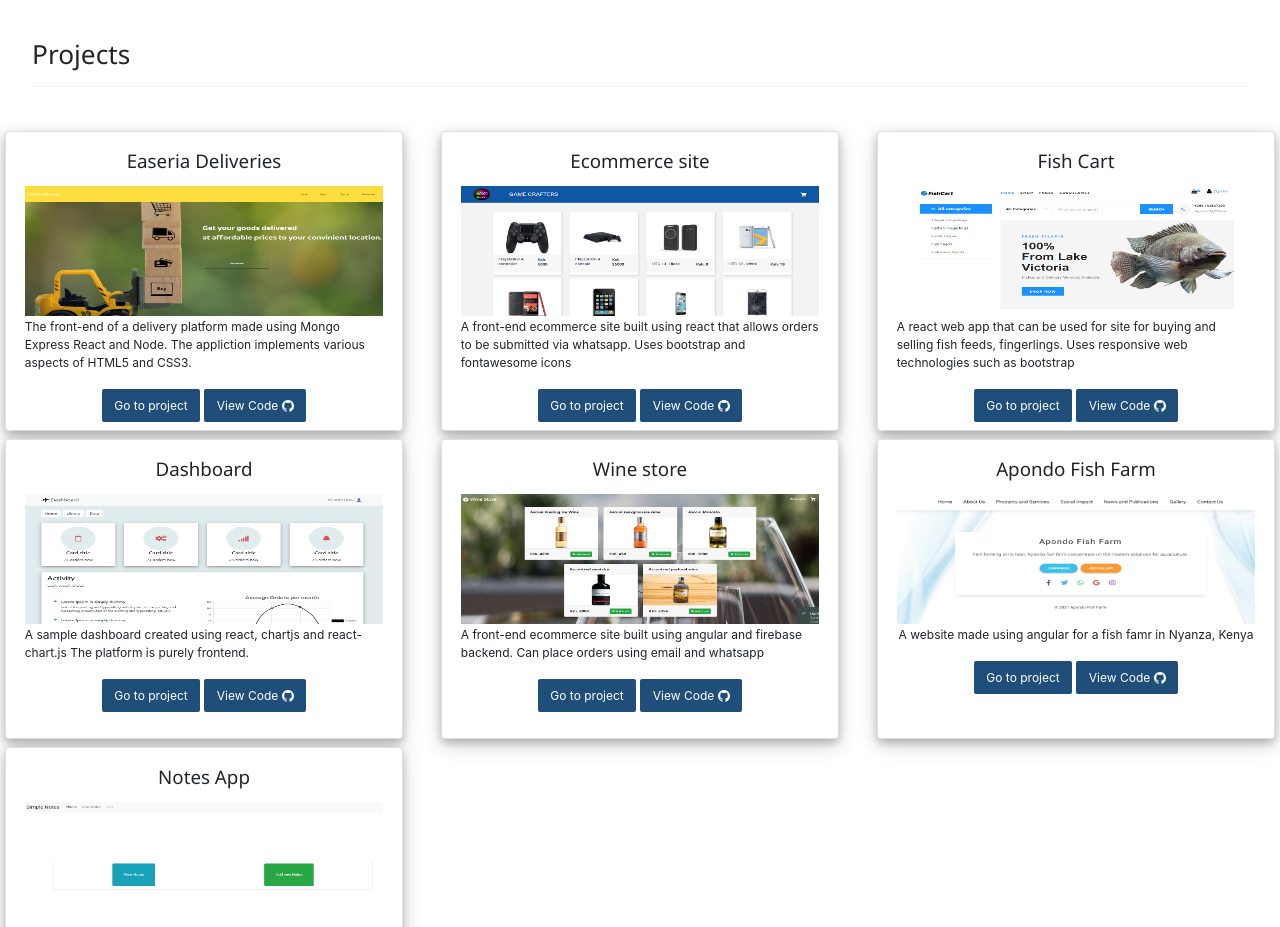
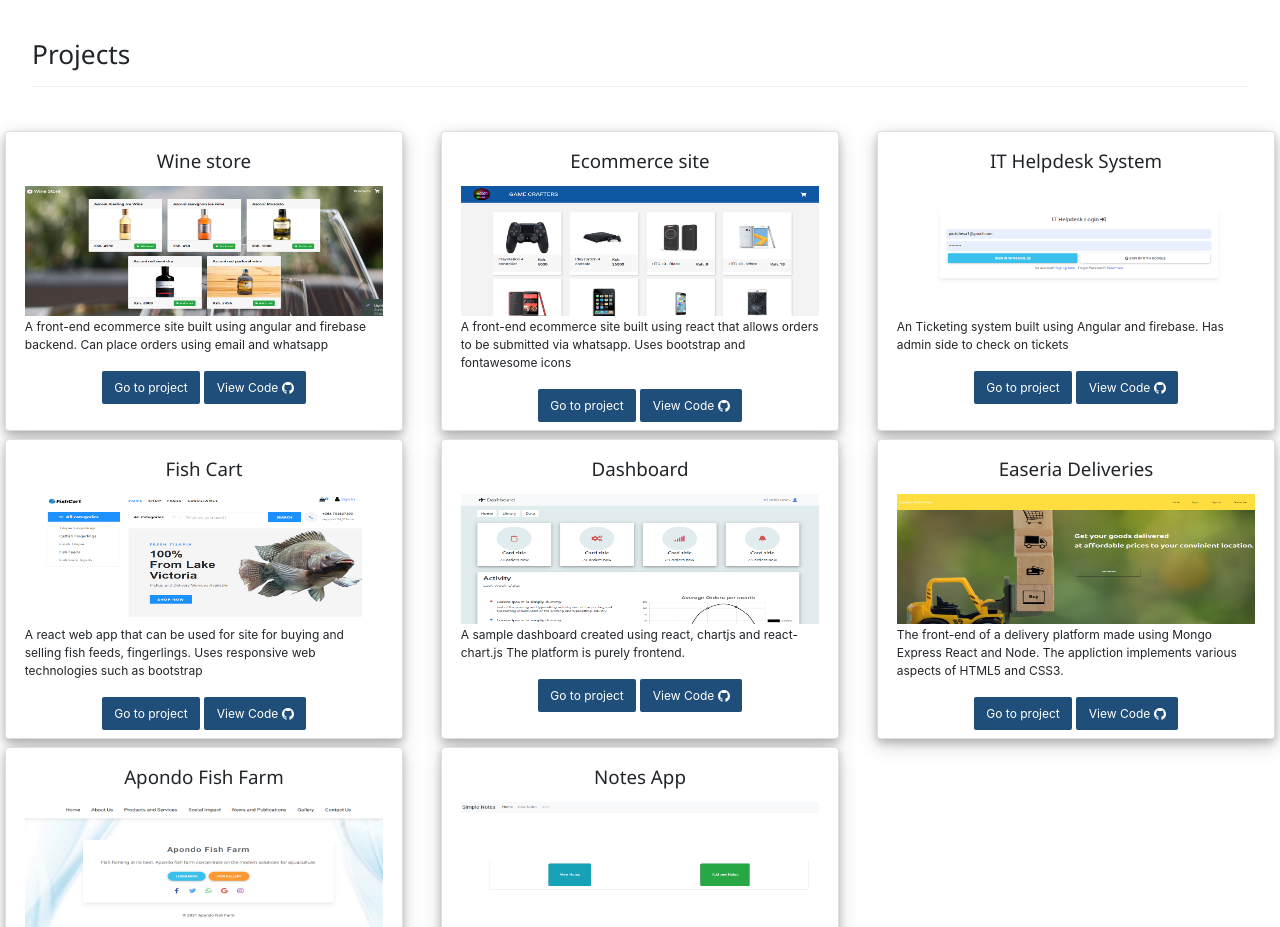
Before and after one commit to pchessah/personal-website, a React (Create React App) app: page / in a window 1280 px wide. Shown: the part 880-1807 px from the top of the page. Built offline with nearby package versions, Linux system fonts and the light colour scheme.

Commit message:
Added ticketing system

```diff
--- a/src/Projects.jsx
+++ b/src/Projects.jsx
@@ -9,34 +9,35 @@ import notesApp from "./assets/notes-app.png";
 import dashboard from "./assets/chesa-dashboard.png";
 import fishcart from "./assets/fish-cart.png";
 import apondoFishApp from "./assets/Apondo-fish-farm.png"
+import It_Helpdesk from "./assets/IT-Helpdesk.png"
+
 function Projects() {
     return (
         <div>
              {/* row 1 */}
           <Row>
-            <Col sm="12" md="6" lg="4">
+          <Col sm="12" md="6" lg="4">
               <Card body className="project-card">
-                <CardTitle tag="h5">Easeria Deliveries </CardTitle>
+                <CardTitle tag="h5">Wine store</CardTitle>
                 <img
-                  src={easeria}
-                  alt="easeria-deliveries"
+                  src={wineStore}
+                  alt="wine-store"
                   className="project-img"
                   />
-                  <CardText>
-                    The front-end of a delivery platform made using Mongo Express
-                    React and Node. The appliction implements various aspects of
-                    HTML5 and CSS3.
-                  </CardText>
+                <CardText>
+                  A front-end ecommerce site built using angular and firebase
+                  backend. Can place orders using email and whatsapp
+                </CardText>
                 <Row>
                   <a
-                    href="http://easeria.netlify.app"
+                    href="https://chesa-wine-store.netlify.app/"
                     target="_blank"
                     rel="noopener noreferrer"
                   >
                     <button className="project-card-btns">Go to project</button>
                   </a>
                   <a
-                    href="https://github.com/pchessah/Easeria_deliveries"
+                    href="https://github.com/pchessah/wine-store"
                     target="_blank"
                     rel="noopener noreferrer"
                   >
@@ -47,6 +48,7 @@ function Projects() {
                 </Row>
               </Card>
             </Col>
+
             <Col sm="12" md="6" lg="4">
               <Card body className="project-card">
                 <CardTitle tag="h5">Ecommerce site</CardTitle>
@@ -70,6 +72,37 @@ function Projects() {
                   </a>
                   <a
                     href="https://github.com/pchessah/ecommerce"
+                    target="_blank"
+                    rel="noopener noreferrer"
+                  >
+                    <button className="project-card-btns">
+                      View Code <GoMarkGithub />
+                    </button>
+                  </a>
+                </Row>
+              </Card>
+            </Col>
+            <Col sm="12" md="6" lg="4">
+              <Card body className="project-card">
+                <CardTitle tag="h5">IT Helpdesk System </CardTitle>
+                <img
+                  src={It_Helpdesk}
+                  alt="IT Helpdesksystem"
+                  className="project-img"
+                  />
+                  <CardText>
+                  An Ticketing system built using Angular and firebase. Has admin side to check on tickets
+                  </CardText>
+                <Row>
+                  <a
+                    href="https://chesa-ticketing-system.vercel.app/sign-in"
+                    target="_blank"
+                    rel="noopener noreferrer"
+                  >
+                    <button className="project-card-btns">Go to project</button>
+                  </a>
+                  <a
+                    href="https://github.com/pchessah/Ticketing-System"
                     target="_blank"
                     rel="noopener noreferrer"
                   >
@@ -148,28 +181,30 @@ function Projects() {
                 </Row>
               </Card>
             </Col>
+            {/* Here */}
             <Col sm="12" md="6" lg="4">
               <Card body className="project-card">
-                <CardTitle tag="h5">Wine store</CardTitle>
+                <CardTitle tag="h5">Easeria Deliveries </CardTitle>
                 <img
-                  src={wineStore}
-                  alt="wine-store"
+                  src={easeria}
+                  alt="easeria-deliveries"
                   className="project-img"
                   />
-                <CardText>
-                  A front-end ecommerce site built using angular and firebase
-                  backend. Can place orders using email and whatsapp
-                </CardText>
+                  <CardText>
+                    The front-end of a delivery platform made using Mongo Express
+                    React and Node. The appliction implements various aspects of
+                    HTML5 and CSS3.
+                  </CardText>
                 <Row>
                   <a
-                    href="https://chesa-wine-store.netlify.app/"
+                    href="http://easeria.netlify.app"
                     target="_blank"
                     rel="noopener noreferrer"
                   >
                     <button className="project-card-btns">Go to project</button>
                   </a>
                   <a
-                    href="https://github.com/pchessah/wine-store"
+                    href="https://github.com/pchessah/Easeria_deliveries"
                     target="_blank"
                     rel="noopener noreferrer"
                   >
@@ -180,6 +215,7 @@ function Projects() {
                 </Row>
               </Card>
             </Col>
+
             <Col sm="12" md="6" lg="4">
             <Card body className="project-card">
                 <CardTitle tag="h5">Apondo Fish Farm</CardTitle>
```
Also changed, not shown: src/assets/IT-Helpdesk.png (added).
